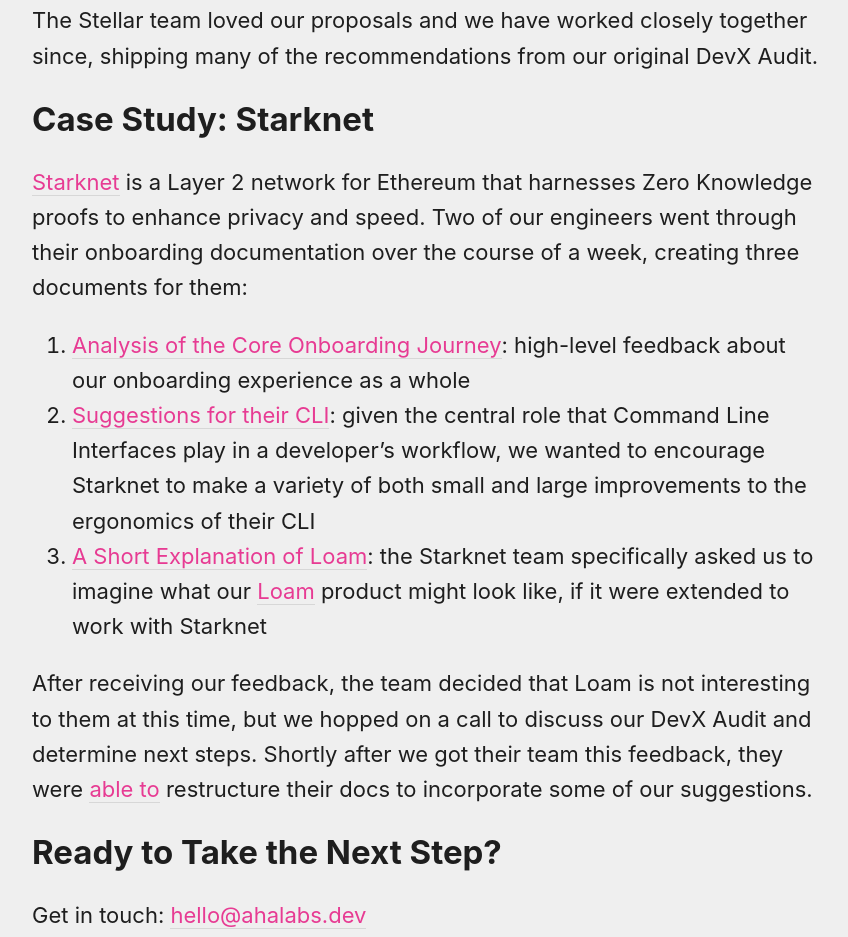
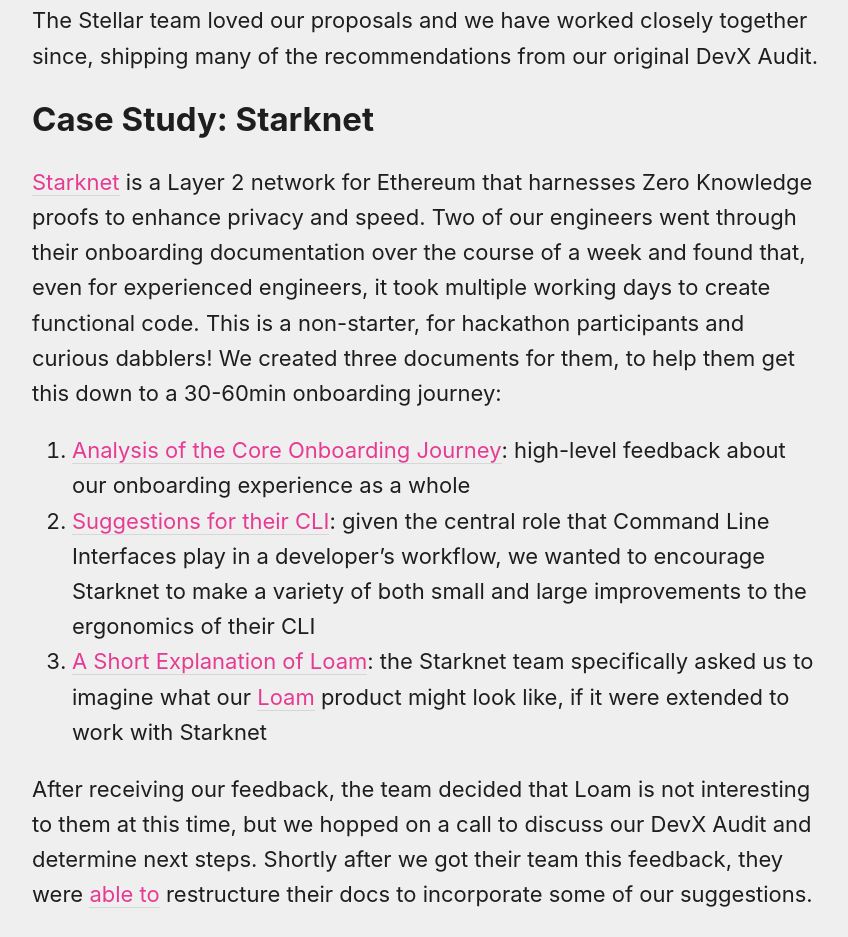
Before and after one commit to AhaLabs/ahalabs.github.io, an Astro site: page /offerings/devx-audit in a window 1280 px wide. Shown: the part 3369-4306 px from the top of the page, without its empty margins (212-1060 px from the left). Built offline with nearby package versions, Linux system fonts and the light colour scheme; Astro itself is replaced by a stand-in of ours.

Commit message:
devx-audit: explain time-savings goals for starknet case study

```diff
--- a/src/pages/offerings/devx-audit.md
+++ b/src/pages/offerings/devx-audit.md
@@ -74,7 +74,7 @@
 
 ## Case Study: Starknet
 
-[Starknet](https://www.starknet.io/) is a Layer 2 network for Ethereum that harnesses Zero Knowledge proofs to enhance privacy and speed. Two of our engineers went through their onboarding documentation over the course of a week, creating three documents for them:
+[Starknet](https://www.starknet.io/) is a Layer 2 network for Ethereum that harnesses Zero Knowledge proofs to enhance privacy and speed. Two of our engineers went through their onboarding documentation over the course of a week and found that, even for experienced engineers, it took multiple working days to create functional code. This is a non-starter, for hackathon participants and curious dabblers! We created three documents for them, to help them get this down to a 30-60min onboarding journey:
 
 1. [Analysis of the Core Onboarding Journey](https://docs.google.com/document/d/1z5_nkwNhxXitz6PYeUZu-avv6gGrWuDTXsL25luAh4I/edit?tab=t.0#heading=h.hmhw8fbeiiq5): high-level feedback about our onboarding experience as a whole
 2. [Suggestions for their CLI](https://docs.google.com/document/d/17OaiXeSVJH1bEJVVNx_ZiWmJZsbgF9vAdEMcHNZYIwM/edit?tab=t.0#heading=h.wf127bwxcmvq): given the central role that Command Line Interfaces play in a developer's workflow, we wanted to encourage Starknet to make a variety of both small and large improvements to the ergonomics of their CLI
```
